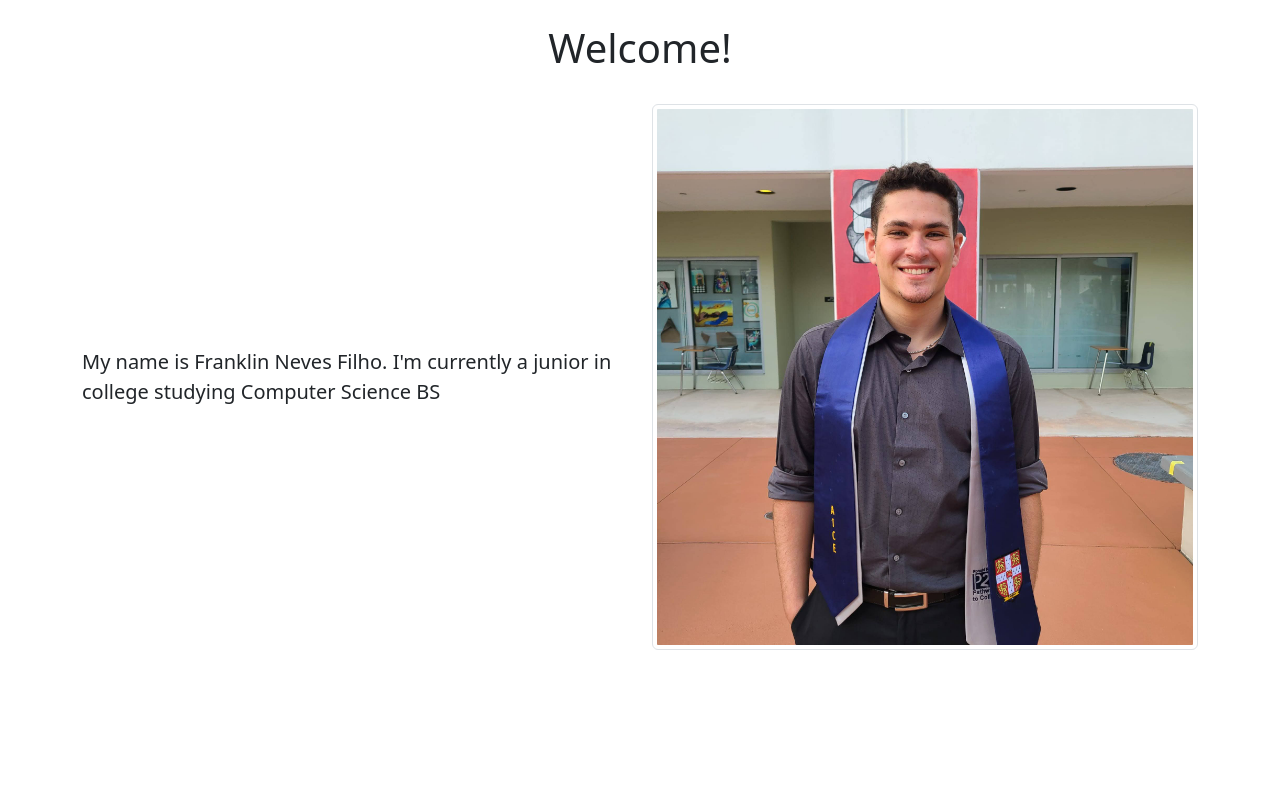
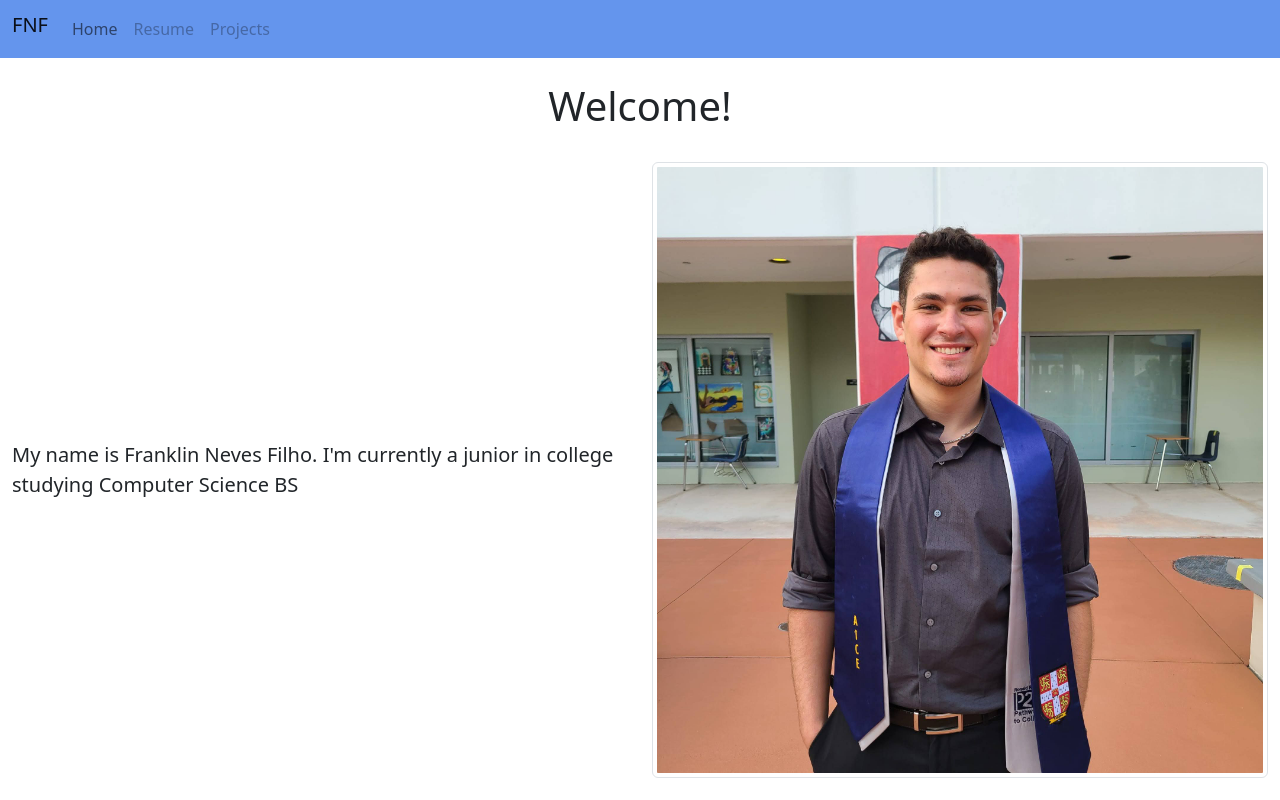
Before and after one commit to franklinnevesfilho/franklinnevesfilho.tech, an Angular app: page / in a window 1280 px wide. Built offline with nearby package versions, Linux system fonts and the light colour scheme.

Commit message:
added navbar
Navbar incomplete

```diff
--- /dev/null
+++ b/src/app/about-me/about-me.component.html
@@ -0,0 +1,13 @@
+<div class="row my-4 text-center">
+    <div class="col">
+      <p class="h1">Welcome!</p>
+    </div>
+  </div>
+  <div class="row align-items-center">
+    <div class="col-sm-6 lead">
+      My name is Franklin Neves Filho. I'm currently a junior in college studying Computer Science BS
+    </div>
+    <div class="col-sm-6">
+        <img class="img-thumbnail" src="./assets/images/profilepic.jpeg" alt="Picture of franklin-neves-filho">
+    </div>
+</div>
--- /dev/null
+++ b/src/app/about-me/about-me.component.ts
@@ -0,0 +1,15 @@
+import { Component, OnInit } from '@angular/core';
+
+@Component({
+  selector: 'app-about-me',
+  templateUrl: './about-me.component.html',
+  styleUrls: ['./about-me.component.css']
+})
+export class AboutMeComponent implements OnInit {
+
+  constructor() { }
+
+  ngOnInit(): void {
+  }
+
+}
--- a/src/app/app.component.html
+++ b/src/app/app.component.html
@@ -1,15 +1,4 @@
-<div class="container">
-  <div class="row my-4 text-center">
-    <div class="col">
-      <p class="h1">Welcome!</p>
-    </div>
-  </div>
-  <div class="row align-items-center">
-    <div class="col-sm-6 lead">
-      My name is Franklin Neves Filho. I'm currently a junior in college studying Computer Science BS
-    </div>
-    <div class="col-sm-6">
-        <img class="img-thumbnail" src="./assets/images/profilepic.jpeg" alt="Picture of franklin-neves-filho">
-    </div>
-  </div>
+<app-navbar></app-navbar>
+<div class="container-fluid">
+  <router-outlet></router-outlet>
 </div>
--- /dev/null
+++ b/src/app/navbar/navbar.component.css
@@ -0,0 +1,3 @@
+#navbar-main{
+    background-color: cornflowerblue;
+}
--- /dev/null
+++ b/src/app/navbar/navbar.component.html
@@ -0,0 +1,18 @@
+<nav class="navbar navbar-expand-lg navbar-light sticky-top" id="navbar-main">
+    <div class="container-fluid">
+        <div class="navbar-brand h1">FNF</div>
+        <div class="collapse navbar-collapse" id="navbarID">
+            <ul class="nav navbar-nav">
+                <li class="nav-item active">
+                    <a routerLink="about-me" class="nav-link">Home</a>
+                </li>
+                <li class="nav-item active">
+                    <a routerLink="" class="nav-link disabled">Resume</a>
+                </li>
+                <li class="nav-item active">
+                    <a routerLink="" class="nav-link disabled">Projects</a>
+                </li>
+            </ul>
+        </div>
+    </div>
+</nav>
--- /dev/null
+++ b/src/app/navbar/navbar.component.ts
@@ -0,0 +1,27 @@
+import { Component, OnInit } from '@angular/core';
+
+@Component({
+  selector: 'app-navbar',
+  templateUrl: './navbar.component.html',
+  styleUrls: ['./navbar.component.css']
+
+})
+
+export class NavbarComponent implements OnInit {
+
+  navbarItems = [
+    {path: "about-me", linkName: 'About Me'},
+    {path: "resume", linkName: 'Resume'},
+    {path: "projects", linkName: 'Projects'}
+  ];
+
+  constructor() { }
+
+  ngOnInit(): void {
+  }
+
+  onClick(navbarItems: any): void {
+    navbarItems.classList.add('disabled');
+  }
+
+}
```
Also changed, not shown: src/app/app-routing.module.ts (added, +13 -0 lines), src/app/app.module.ts (+9 -2 lines), src/app/about-me/about-me.component.css (added).
